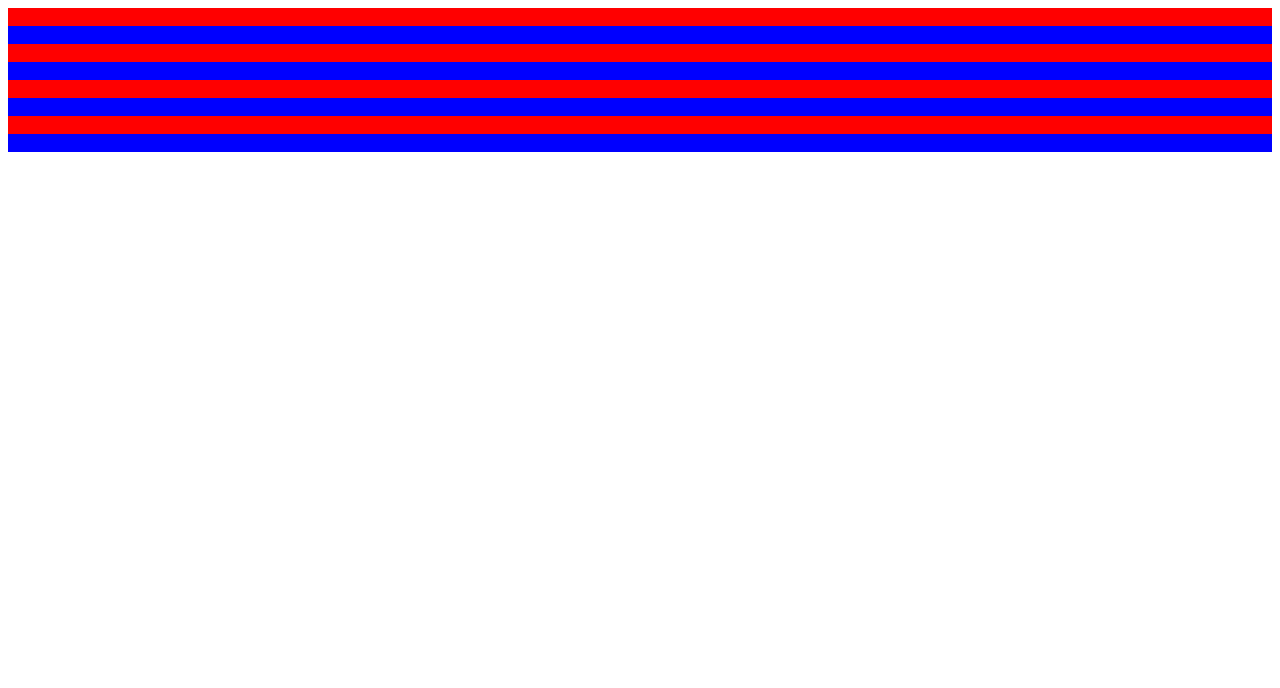
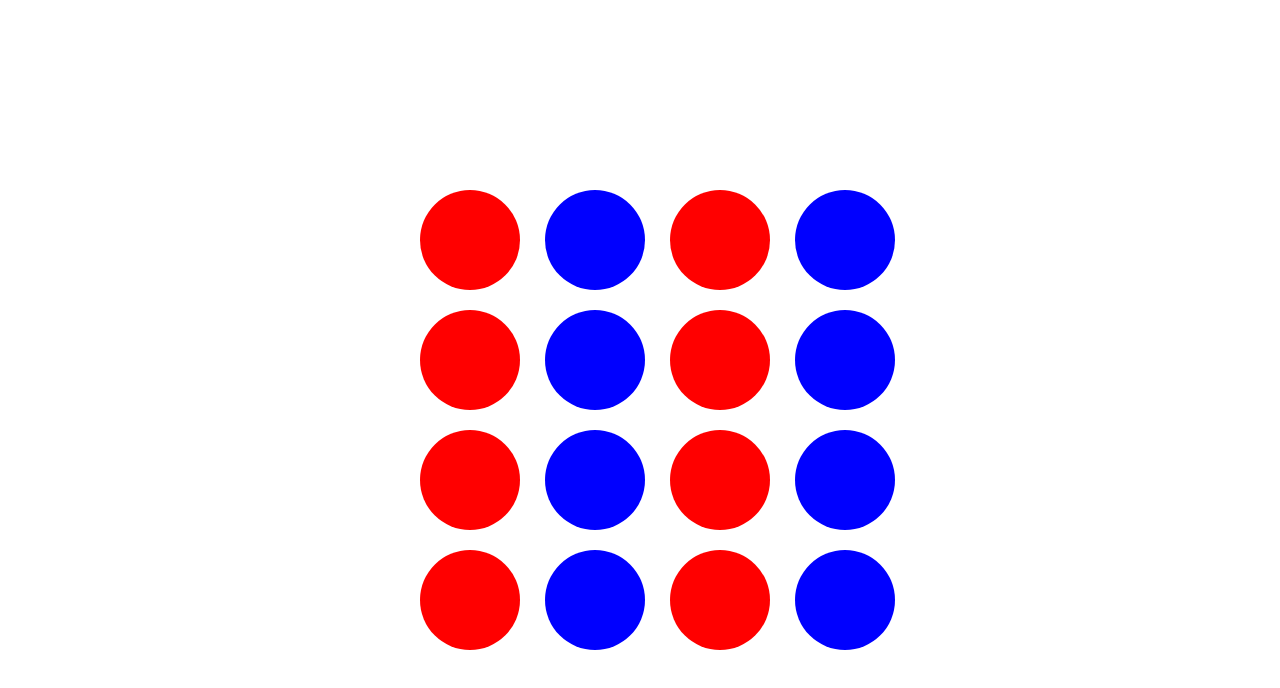
Before and after one commit to yll0rd/react-learning-projects, a React (Vite) app in the folder connect-4-clone/: page / in a window 1280 px wide. Shown: the top 688 px of the page. Built offline with nearby package versions, Linux system fonts and the light colour scheme.

Commit message:
implemented styling in JSx

```diff
--- a/connect-4-clone/src/components/GameBoard.jsx
+++ b/connect-4-clone/src/components/GameBoard.jsx
@@ -2,31 +2,50 @@ import React from "react";
 import GameCircle from "./GameCircle.jsx";
 
 const GameBoard = () => {
+    const style ={
+        display: 'grid',
+        gridTemplateColumns: '1fr 1fr 1fr 1fr',
+        gridTemplateRows: '1fr 1fr 1fr 1fr',
+        padding: 20,
+        width: '500px',
+        position: 'absolute',
+        left: '50%',
+        marginLeft: '-250px',
+        top: '20%'
+    }
     return (
-        <div>
+        <div style={style}>
             <GameCircle id={1} color="red">
-                <span style={{color: 'red'}}>Red</span>
             </GameCircle>
             <GameCircle id={2} color="blue">
-                <span style={{color: 'blue'}}>Blue</span>
             </GameCircle>
             <GameCircle id={3} color="red">
-                <span style={{color: 'red'}}>Red</span>
             </GameCircle>
             <GameCircle id={4} color="blue">
-                <span style={{color: 'blue'}}>Blue</span>
             </GameCircle>
             <GameCircle id={5} color="red">
-                <span style={{color: 'red'}}>Red</span>
             </GameCircle>
             <GameCircle id={6} color="blue">
-                <span style={{color: 'blue'}}>Blue</span>
             </GameCircle>
             <GameCircle id={7} color="red">
-                <span style={{color: 'red'}}>Red</span>
             </GameCircle>
             <GameCircle id={8} color="blue">
-                <span style={{color: 'blue'}}>Blue</span>
+            </GameCircle>
+            <GameCircle id={9} color="red">
+            </GameCircle>
+            <GameCircle id={10} color="blue">
+            </GameCircle>
+            <GameCircle id={11} color="red">
+            </GameCircle>
+            <GameCircle id={12} color="blue">
+            </GameCircle>
+            <GameCircle id={13} color="red">
+            </GameCircle>
+            <GameCircle id={14} color="blue">
+            </GameCircle>
+            <GameCircle id={15} color="red">
+            </GameCircle>
+            <GameCircle id={16} color="blue">
             </GameCircle>
         </div>
     )
--- a/connect-4-clone/src/components/GameCircle.jsx
+++ b/connect-4-clone/src/components/GameCircle.jsx
@@ -5,9 +5,15 @@ const onClick = (ev, id) => {
 }
 
 const GameCircle = ({id, color, children}) => {
-    console.log(color)
+    const style = {
+        backgroundColor: color,
+        borderRadius: '50%',
+        width: 100,
+        height: 100,
+        margin: 10
+    }
     return (
-        <div style={{ backgroundColor: color }} onClick={(ev) => onClick(ev, id)}>
+        <div style={style} id={id} onClick={(ev) => onClick(ev, id)}>
             {children}
         </div>
     );
```
